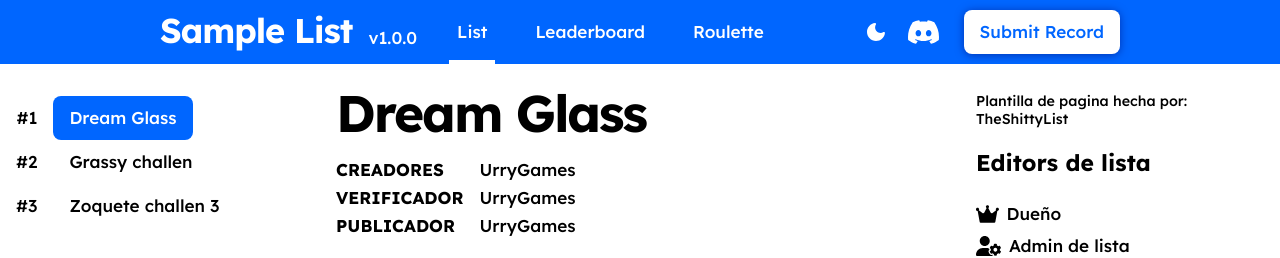
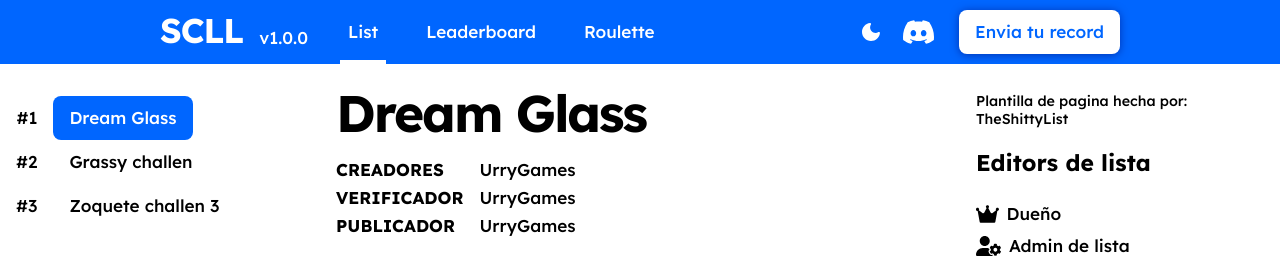
Before and after one commit to SCLList/web, a plain HTML site: page index.html in a window 1280 px wide. Shown: the top 258 px of the page. Drawn offline with nearby package versions, Linux system fonts and the light colour scheme.

Commit message:
Update index.html

```diff
--- a/index.html
+++ b/index.html
@@ -37,7 +37,7 @@
     <body id="app">
         <header :class="{ dark: store.dark }">
             <div class="logo">
-                <h2>Sample List</h2>
+                <h2>SCLL</h2>
                 <p>v1.0.0</p>
             </div>
             <nav class="nav">
@@ -69,7 +69,7 @@
                         class="nav__cta type-label-lg"
                         href="#"
                         target="_blank"
-                        >Submit Record</a
+                        >Envia tu record</a
                     >
                 </div>
             </nav>
```
